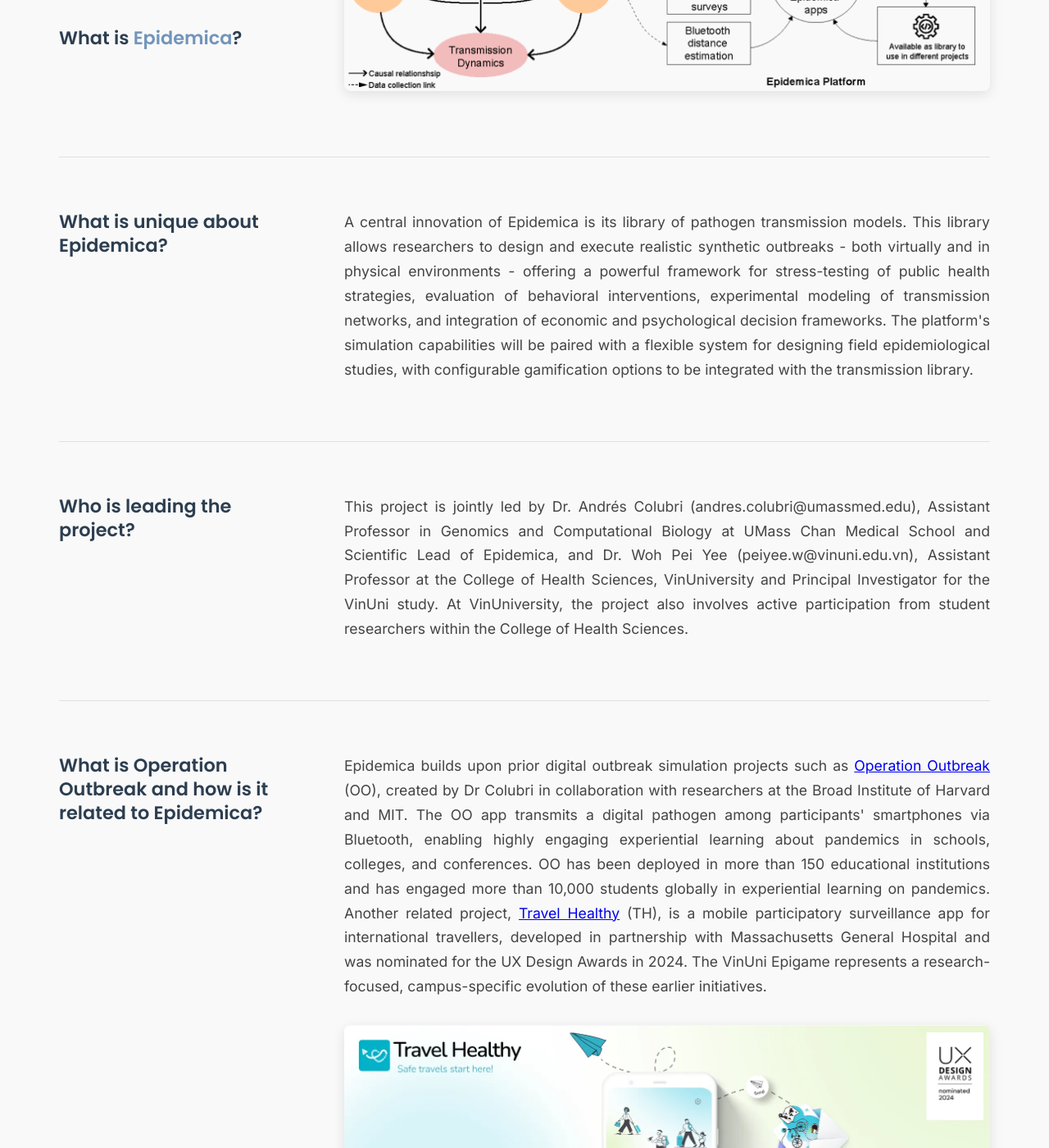
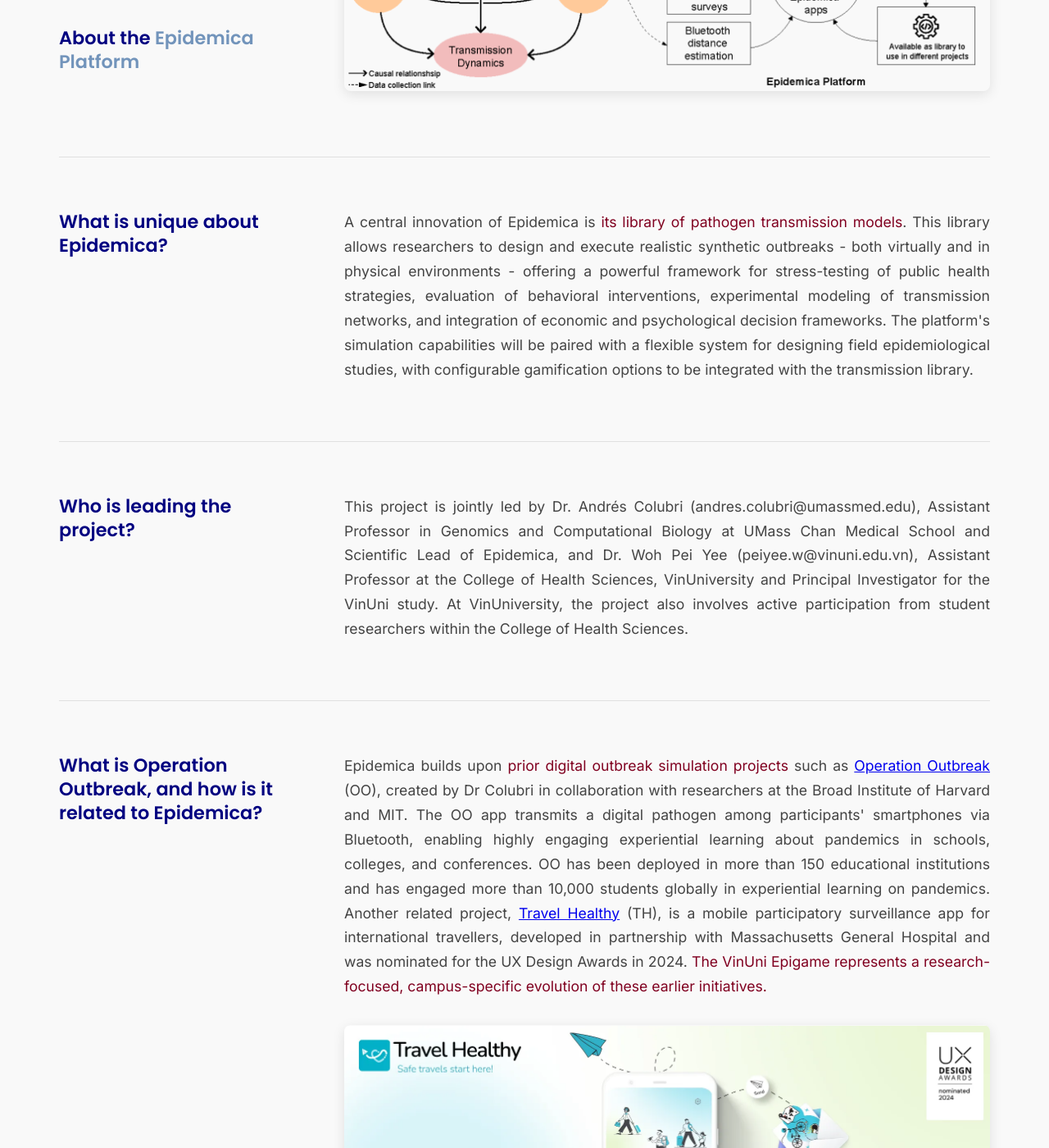
Before and after one commit to colabobio/epidemica-website, a Jekyll site: the page built from _toplevel/1-about.md, in a window 1280 px wide and 1400 px high, scrolled down 1210 px. Shown: the whole window at 82% size. Built offline with Jekyll 4.4.1, drawn with Linux system fonts in a browser that asks for light colours; some of the changed text lies outside the part shown.

Commit message:
Update about content

```diff
--- a/_toplevel/1-about.md
+++ b/_toplevel/1-about.md
@@ -9,23 +9,23 @@
 <div class="qa-container">
   <div class="qa-item">
     <div class="question">
-      <h2>About the <span class="highlight-text">VinUni Epigame 2026</span></h2>
+      <h2><span class="burgundy-text">ABOUT THE VINUNI EPIGAME 2026</span></h2>
     </div>
     <div class="answer">
-      <p>The VinUni Epigame is a campus-based experimental study designed to understand how individuals respond to infectious disease risks in real-world social networks. This initiative represents a collaborative research partnership between VinUniversity (College of Health Sciences) and Colubri Lab, UMass Chan Medical School. At VinUniversity, the project is led by Dr Woh Pei Yee, with active involvement from student researchers within CHS, in collaboration with Dr Andrés Colubri.</p>
-      <p>This study focuses on:</p>
+      <p><span class="burgundy-text">The VinUni Epigame</span> is a campus-based experimental study designed to understand how individuals respond to infectious disease risks in real-world social networks. This initiative represents a collaborative research partnership between VinUniversity (College of Health Sciences) and Colubri Lab, UMass Chan Medical School. At VinUniversity, the project is led by Dr Woh Pei Yee, with active involvement from student researchers within CHS, in collaboration with Dr Andrés Colubri.</p>
+      <p><span class="navy-text">This study focuses on:</span></p>
       <ul>
         <li>Voluntary quarantine behaviour</li>
         <li>Health belief model parameters</li>
         <li>Behavioural responses under different opportunity-cost conditions</li>
       </ul>
-      <p>Participants are randomly assigned to different simulation conditions in a randomised controlled trial.</p>
+      <p>Participants are <span class="burgundy-text">randomly assigned</span> to different simulation conditions in a randomised controlled trial.</p>
     </div>
   </div>
 
   <div class="qa-item">
     <div class="question">
-      <h2>What is <span class="highlight-text">Epidemica</span>?</h2>
+      <h2><span class="navy-text">About the <span class="highlight-text">Epidemica Platform</span></span></h2>
     </div>
     <div class="answer">
       <p>Epidemica is an open-source, modular experimentation platform designed to transform how we study and manage infectious disease transmission in real-world settings. To be developed by the Colubri Lab at UMass Chan Medical School, Epidemica will enable researchers to rapidly design, implement, and deploy mobile applications that integrate proximity sensing, behavioural tracking, digital contact tracing, and biological reporting. The VinUni 2026 simulation is one deployment of this platform in a university setting.</p>
@@ -37,16 +37,16 @@
 
   <div class="qa-item">
     <div class="question">
-      <h2>What is unique about Epidemica?</h2>
+      <h2><span class="navy-text">What is unique about Epidemica?</span></h2>
     </div>
     <div class="answer">
-      <p>A central innovation of Epidemica is its library of pathogen transmission models. This library allows researchers to design and execute realistic synthetic outbreaks - both virtually and in physical environments - offering a powerful framework for stress-testing of public health strategies, evaluation of behavioral interventions, experimental modeling of transmission networks, and integration of economic and psychological decision frameworks. The platform's simulation capabilities will be paired with a flexible system for designing field epidemiological studies, with configurable gamification options to be integrated with the transmission library.</p>
+      <p>A central innovation of Epidemica is <span class="burgundy-text">its library of pathogen transmission models</span>. This library allows researchers to design and execute realistic synthetic outbreaks - both virtually and in physical environments - offering a powerful framework for stress-testing of public health strategies, evaluation of behavioral interventions, experimental modeling of transmission networks, and integration of economic and psychological decision frameworks. The platform's simulation capabilities will be paired with a flexible system for designing field epidemiological studies, with configurable gamification options to be integrated with the transmission library.</p>
     </div>
   </div>
 
   <div class="qa-item">
     <div class="question">
-      <h2>Who is leading the project?</h2>
+      <h2><span class="navy-text">Who is leading the project?</span></h2>
     </div>
     <div class="answer">
       <p>This project is jointly led by Dr. Andrés Colubri (andres.colubri@umassmed.edu), Assistant Professor in Genomics and Computational Biology at UMass Chan Medical School and Scientific Lead of Epidemica, and Dr. Woh Pei Yee (peiyee.w@vinuni.edu.vn), Assistant Professor at the College of Health Sciences, VinUniversity and Principal Investigator for the VinUni study. At VinUniversity, the project also involves active participation from student researchers within the College of Health Sciences.</p>
@@ -55,10 +55,10 @@
 
   <div class="qa-item">
     <div class="question">
-      <h2>What is Operation Outbreak and how is it related to Epidemica?</h2>
+      <h2><span class="navy-text">What is Operation Outbreak, and how is it related to Epidemica?</span></h2>
     </div>
     <div class="answer">
-      <p>Epidemica builds upon prior digital outbreak simulation projects such as <a href="https://operationoutbreak.org/" target="_blank">Operation Outbreak</a> (OO), created by Dr Colubri in collaboration with researchers at the Broad Institute of Harvard and MIT. The OO app transmits a digital pathogen among participants' smartphones via Bluetooth, enabling highly engaging experiential learning about pandemics in schools, colleges, and conferences. OO has been deployed in more than 150 educational institutions and has engaged more than 10,000 students globally in experiential learning on pandemics. Another related project, <a href="https://gten.massgeneral.org/projects/travel-healthy-app/" target="_blank">Travel Healthy</a> (TH), is a mobile participatory surveillance app for international travellers, developed in partnership with Massachusetts General Hospital and was nominated for the UX Design Awards in 2024. The VinUni Epigame represents a research-focused, campus-specific evolution of these earlier initiatives.</p>
+      <p>Epidemica builds upon <span class="burgundy-text">prior digital outbreak simulation projects</span> such as <a href="https://operationoutbreak.org/" target="_blank">Operation Outbreak</a> (OO), created by Dr Colubri in collaboration with researchers at the Broad Institute of Harvard and MIT. The OO app transmits a digital pathogen among participants' smartphones via Bluetooth, enabling highly engaging experiential learning about pandemics in schools, colleges, and conferences. OO has been deployed in more than 150 educational institutions and has engaged more than 10,000 students globally in experiential learning on pandemics. Another related project, <a href="https://gten.massgeneral.org/projects/travel-healthy-app/" target="_blank">Travel Healthy</a> (TH), is a mobile participatory surveillance app for international travellers, developed in partnership with Massachusetts General Hospital and was nominated for the UX Design Awards in 2024. <span class="burgundy-text">The VinUni Epigame represents a research-focused, campus-specific evolution of these earlier initiatives.</span></p>
       <div class="project-images">
         <div class="project-image-container">
           <img src="/assets/images/travel-healthy.webp" alt="Travel Healthy App" class="project-image">
```
